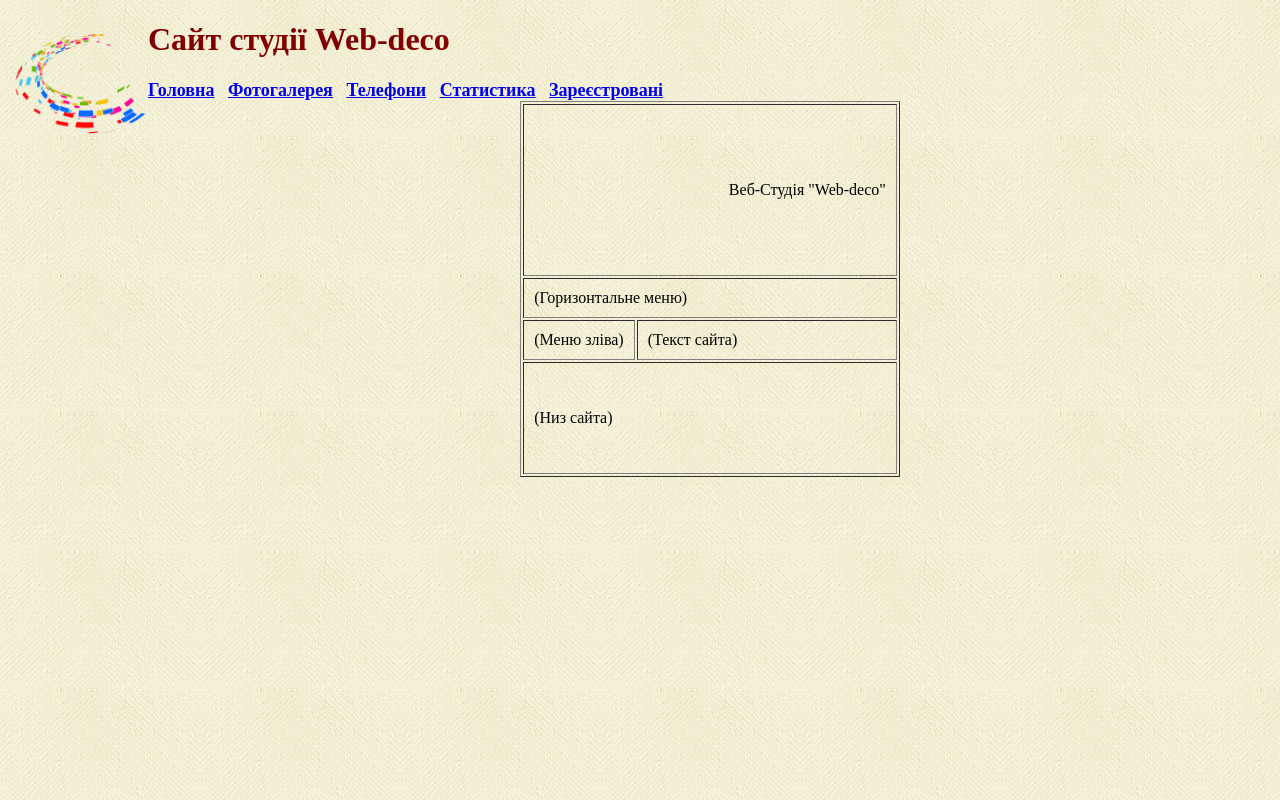
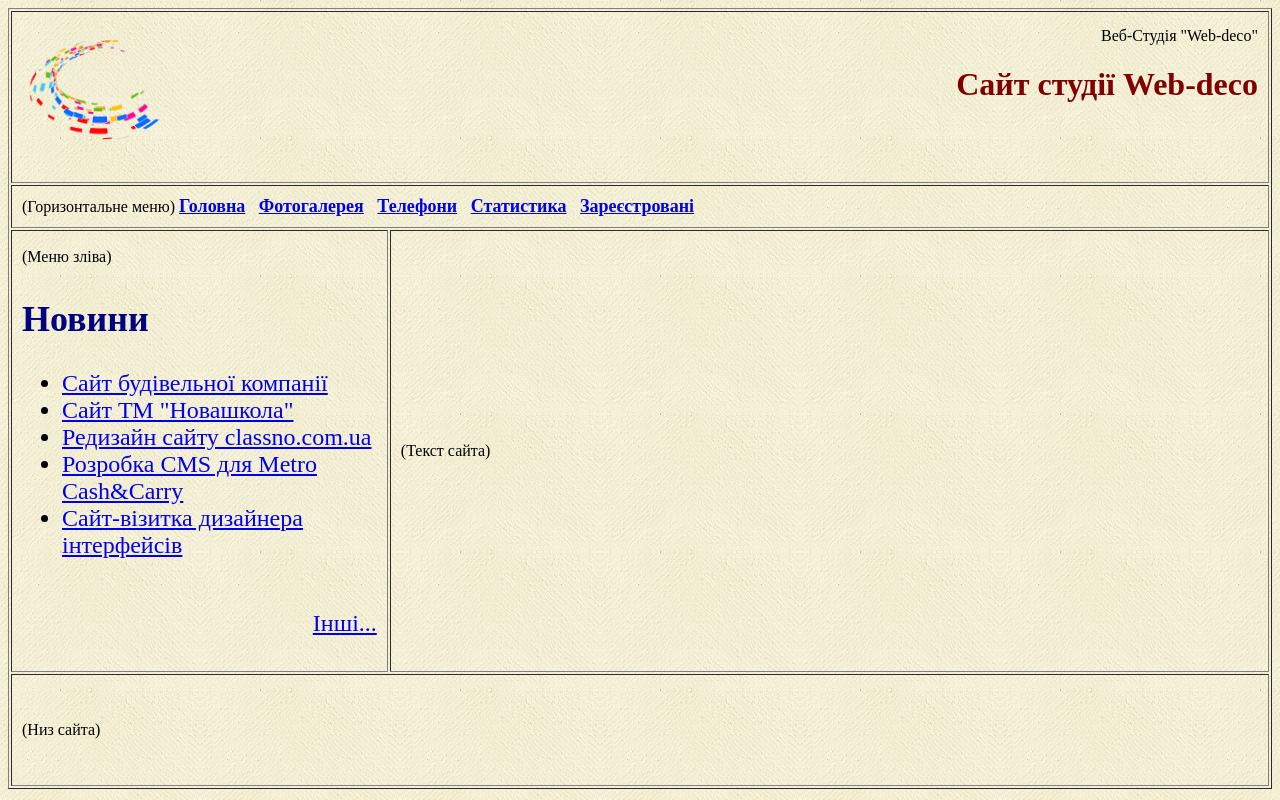
Before and after one commit to wexler592/wexler592.github.io, a plain HTML site: page index.html in a window 1280 px wide. Drawn offline with Linux system fonts and the light colour scheme.

Commit message:
07 - Добавив меню зліва

```diff
--- a/index.html
+++ b/index.html
@@ -10,13 +10,14 @@
 	<!---------------------Каркас Сайту--------------------------->
 	<table border="1" align="center" cellpadding="10">
 		<tr>
-			<td colspan="2" height="150" align="right">Веб-Студія "Web-deco"</td>
-		</tr>
-		<tr>
-			<td colspan="2">(Горизонтальне меню)</td>
+			<td colspan="2" height="150" align="right">Веб-Студія "Web-deco"
 				<!-----------------------ЛОГОТИП------------------------------>
 			<img src="images/logo.png" height="140" width="140" align="left">
 			<font color="Maroon"><h1 class="shadowtext">Сайт студії Web-deco</h1></font>
+			</td>
+		</tr>
+		<tr>
+			<td colspan="2">(Горизонтальне меню)
 				<font size="4"><b>
 					<a href="#">Головна</a>&nbsp;&nbsp;
 					<a href="#">Фотогалерея</a>&nbsp;&nbsp;
@@ -24,9 +25,22 @@
 					<a href="#">Статистика</a>&nbsp;&nbsp;
 					<a href="#">Зареєстровані</a>&nbsp;&nbsp;
 					</b></font>
+			</td>
 		</tr>
 		<tr>
-			<td width="30%" valign="top" >(Меню зліва)</td>
+			<td width="30%" valign="top" >(Меню зліва)
+				<font size="5" color="navy"><h2>Новини</h2></font>
+				<font size="5">
+					<ul>
+						<li><a href="#">Сайт будівельної компанії</a></li>
+						<li><a href="#">Сайт ТМ "Новашкола"</a></li>
+						<li><a href="#">Редизайн сайту classno.com.ua</a></li>
+						<li><a href="#">Розробка CMS для Metro Cash&Carry</a></li>
+						<li><a href="#">Сайт-візитка дизайнера інтерфейсів</a></li><br>
+						<p align="right"><a href="#">Інші...</a></p>
+					</ul>
+				</font>
+			</td>
 			<td width="70%">(Текст сайта)</td>
 		</tr>
 		<tr>
```
Lines whose indentation alone changed are shown as unchanged.
